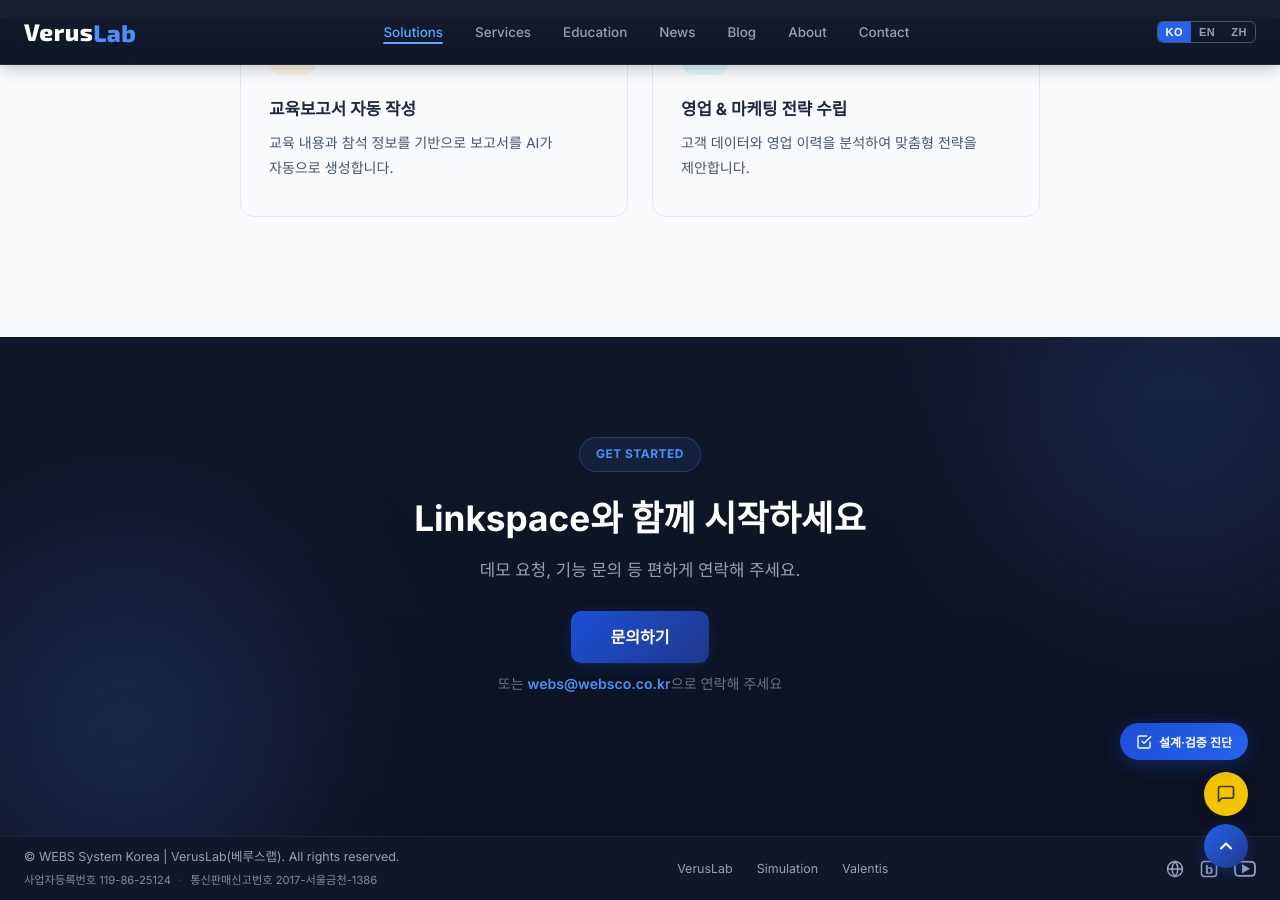
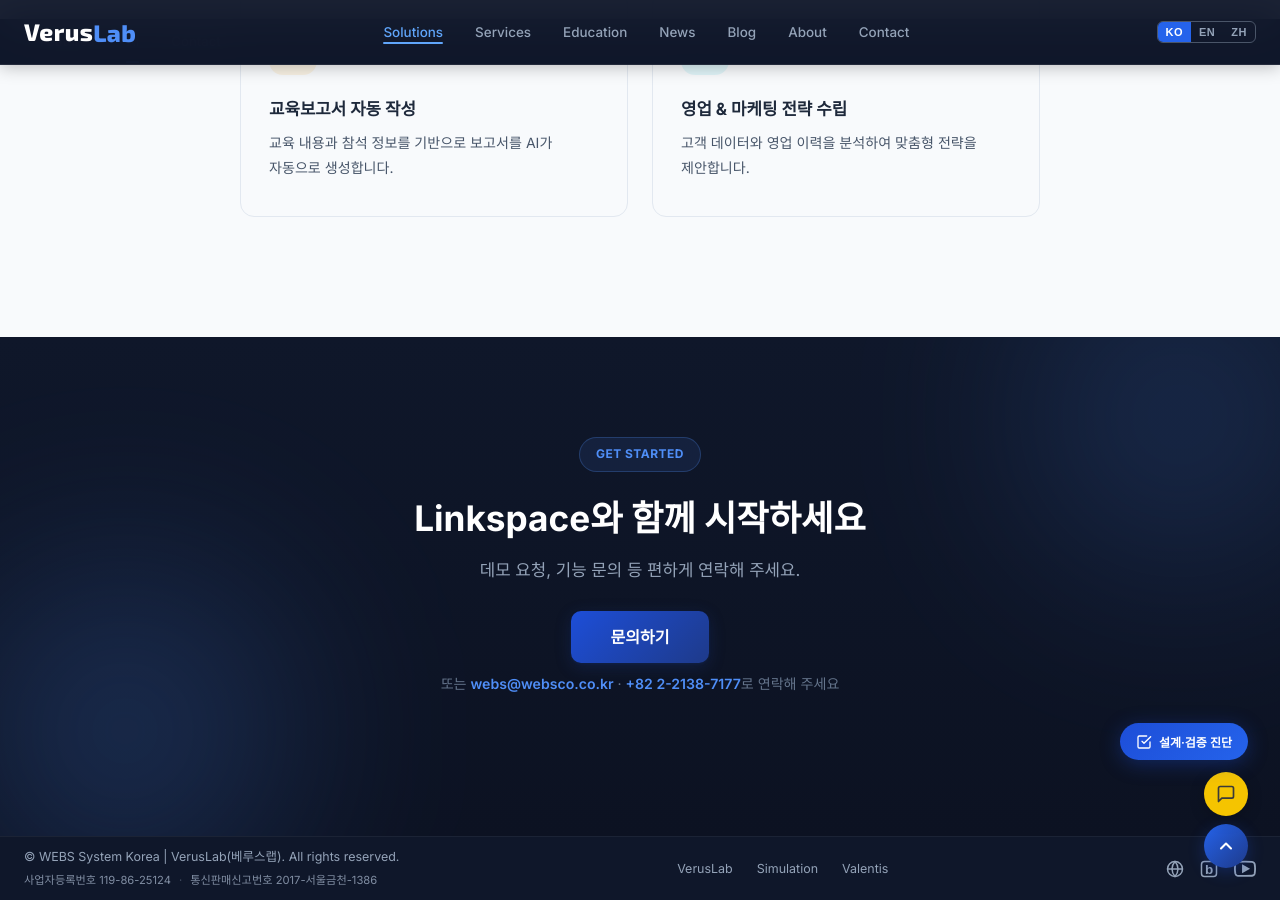
Before and after one commit to VerusLab-KR/Homepage, a Jekyll site: the page built from linkspace/index.html, in a window 1280 px wide and 900 px high, scrolled down 2131 px. Built offline with Jekyll 4.4.1, drawn with Linux system fonts in a browser that asks for light colours.

Commit message:
Add phone number to Contact and Linkspace CTA sections
Co-Authored-By: Claude Opus 4.8 <noreply@anthropic.com>

```diff
--- a/index.html
+++ b/index.html
@@ -665,8 +665,8 @@ h3{font-size:1.15rem;font-weight:700;margin-bottom:8px;letter-spacing:0em}
         <div class="contact-icon">
           <svg viewBox="0 0 24 24" fill="none" stroke="currentColor" stroke-width="2"><path d="M4 4h16c1.1 0 2 .9 2 2v12c0 1.1-.9 2-2 2H4c-1.1 0-2-.9-2-2V6c0-1.1.9-2 2-2z"/><polyline points="22,6 12,13 2,6"/></svg>
         </div>
-        <h4>Email</h4>
-        <p><a href="mailto:webs@websco.co.kr">webs@websco.co.kr</a></p>
+        <h4>Contact</h4>
+        <p><a href="mailto:webs@websco.co.kr">webs@websco.co.kr</a><br><a href="tel:+82221387177">+82 2-2138-7177</a></p>
       </div>
       <div class="contact-card reveal reveal-delay-1">
         <div class="contact-icon">
--- a/linkspace/index.html
+++ b/linkspace/index.html
@@ -411,7 +411,7 @@ h3{font-size:1.05rem;font-weight:700;margin-bottom:8px}
     <h2 data-i18n="cta_h2">Linkspace와 함께 시작하세요</h2>
     <p data-i18n="cta_p">데모 요청, 기능 문의 등 편하게 연락해 주세요.</p>
     <a href="https://forms.office.com/r/RVFMMfxUh7" target="_blank" class="btn-cta" data-i18n="cta_btn">문의하기</a>
-    <p style="margin-top:20px;font-size:.88rem;color:var(--slate-5)" data-i18n="cta_email">또는 <a href="mailto:webs@websco.co.kr" style="color:var(--acc-500);font-weight:600">webs@websco.co.kr</a>으로 연락해 주세요</p>
+    <p style="margin-top:20px;font-size:.88rem;color:var(--slate-5)" data-i18n="cta_email">또는 <a href="mailto:webs@websco.co.kr" style="color:var(--acc-500);font-weight:600">webs@websco.co.kr</a> · <a href="tel:+82221387177" style="color:var(--acc-500);font-weight:600">+82 2-2138-7177</a>로 연락해 주세요</p>
   </div>
 </section>
 
@@ -514,7 +514,7 @@ const T={
     ai2_h3:'영업 &amp; 마케팅 전략 수립',ai2_p:'고객 데이터와 영업 이력을 분석하여 맞춤형 전략을 제안합니다.',
     cta_h2:'Linkspace와 함께 시작하세요',cta_p:'데모 요청, 기능 문의 등 편하게 연락해 주세요.',
     cta_btn:'문의하기',
-    cta_email:'또는 <a href="mailto:webs@websco.co.kr" style="color:var(--acc-500);font-weight:600">webs@websco.co.kr</a>으로 연락해 주세요',
+    cta_email:'또는 <a href="mailto:webs@websco.co.kr" style="color:var(--acc-500);font-weight:600">webs@websco.co.kr</a> · <a href="tel:+82221387177" style="color:var(--acc-500);font-weight:600">+82 2-2138-7177</a>로 연락해 주세요',
   },
   en:{
     hero_h1:'Connect. Align. Grow.<br><span class="accent">All in One Platform</span>',
@@ -535,7 +535,7 @@ const T={
     ai2_h3:'Sales &amp; Marketing Strategy',ai2_p:'Analyzes customer data and sales history to suggest tailored strategies.',
     cta_h2:'Get Started with Linkspace',cta_p:'Feel free to reach out for a demo or feature inquiry.',
     cta_btn:'Contact Us',
-    cta_email:'or reach us at <a href="mailto:webs@websco.co.kr" style="color:var(--acc-500);font-weight:600">webs@websco.co.kr</a>',
+    cta_email:'or reach us at <a href="mailto:webs@websco.co.kr" style="color:var(--acc-500);font-weight:600">webs@websco.co.kr</a> · <a href="tel:+82221387177" style="color:var(--acc-500);font-weight:600">+82 2-2138-7177</a>',
   },
   zh:{
     hero_h1:'Connect. Align. Grow.<br><span class="accent">业务整合，一站管理</span>',
@@ -556,7 +556,7 @@ const T={
     ai2_h3:'销售与营销策略制定',ai2_p:'分析客户数据与销售历史，提供定制化策略建议。',
     cta_h2:'立即开始使用 Linkspace',cta_p:'欢迎联系我们进行演示或功能咨询。',
     cta_btn:'联系我们',
-    cta_email:'或发送邮件至 <a href="mailto:webs@websco.co.kr" style="color:var(--acc-500);font-weight:600">webs@websco.co.kr</a>',
+    cta_email:'或发送邮件至 <a href="mailto:webs@websco.co.kr" style="color:var(--acc-500);font-weight:600">webs@websco.co.kr</a> · <a href="tel:+82221387177" style="color:var(--acc-500);font-weight:600">+82 2-2138-7177</a>',
   }
 };
 function setLang(lang){
```
